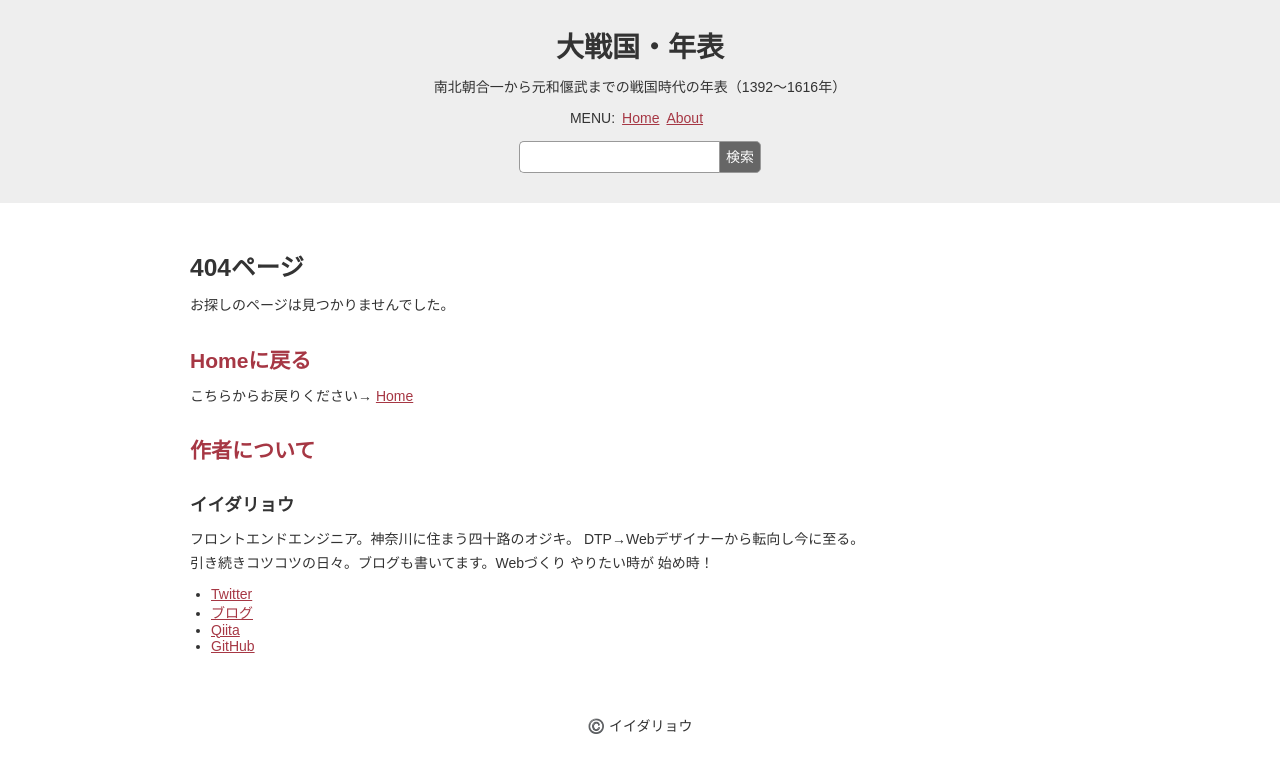
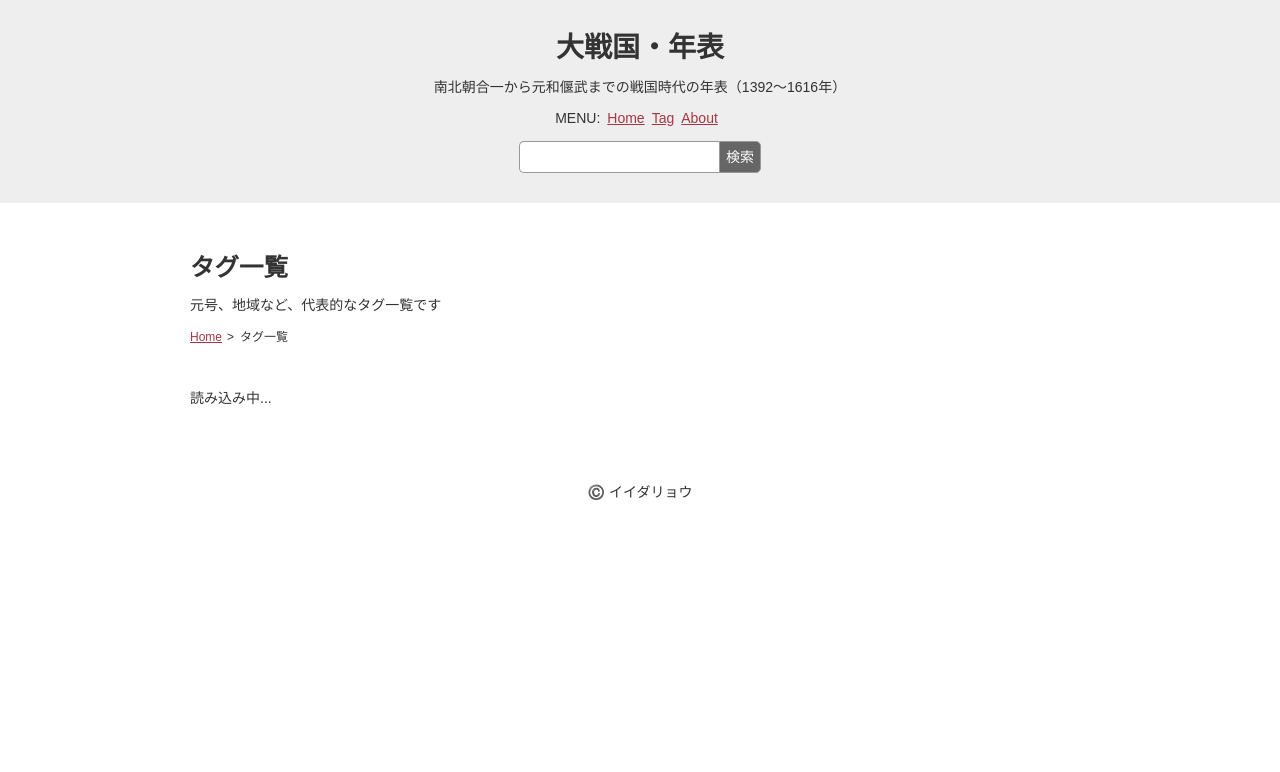
Before and after one commit to ryo-i/dai-sengoku-nenpyo, a Next.js app: page /tag in a window 1280 px wide. Before the commit this address had no page. Shown: the top 772 px of the page. Built offline with nearby package versions, Linux system fonts and the light colour scheme.

Commit message:
タグ一覧ページを追加（中身はまだない） #3

```diff
--- a/components/Header.tsx
+++ b/components/Header.tsx
@@ -111,6 +111,7 @@ function Header() {
         <nav>
           <span>MENU:</span>
           <Link href="/"><a>Home</a></Link>
+          <Link href="/tag"><a>Tag</a></Link>
           <Link href="/about"><a>About</a></Link>
         </nav>
         <SearchForn />
--- /dev/null
+++ b/components/InnerTag.tsx
@@ -0,0 +1,176 @@
+import React, { useState, useEffect, useContext }  from 'react';
+import Link from 'next/link';
+import styled from 'styled-components';
+import EventBreadcrumb from './EventBreadcrumb';
+import Nav from './style/Nav';
+import { getDividedArray } from '../modules/nenpyoInfo/getDividedArray';
+import Data from '../data/data.json';
+
+
+// CSS in JS
+const Section = styled.section`
+  margin: 40px 0;
+  .date {
+    margin: 0 0 5px;
+    font-weight: bold;
+    color: #777;
+  }
+  h2 {
+    margin-bottom: 1.75em;
+    color: #333;
+  }
+  h3 {
+    background: #eee;
+    margin: 0 0 20px;
+    padding: 10px;
+    border-radius: 3px;
+  }
+  dl {
+    display: flex;
+    flex-wrap: wrap;
+    @media(max-width: 600px) {
+      display: block;
+    }
+    dt, dd {
+      padding: 0.5em 0;
+      margin: 0;
+      overflow-wrap: break-word;
+	    word-wrap: break-word;
+    }
+    dt {
+      width: 20%;
+      padding-right: 1em;
+      @media(max-width: 600px) {
+        width: 100%;
+        padding: 0;
+      }
+      ::after {
+        content: "："
+      }
+    }
+    dd {
+      width: 80%;
+      @media(max-width: 600px) {
+        width: 100%;
+        padding: 0 0 15px;
+      }
+      .peapleList {
+        margin: 0 0 5px;
+        .peaples {
+          margin: 0;
+          padding: 0;
+          li {
+            display: inline;
+            :not(:last-child)::after {
+              content: ", "
+            }
+          }
+        }
+      }
+    }
+  }
+`;
+
+
+// Component
+function InnerTag() {
+  // Hooks
+  const [error, setError] = useState(null);
+  const [isLoaded, setIsLoaded] = useState(false);
+  const [eventData, setEventData] = useState({});
+
+
+  //  Get Event Data
+  useEffect(() => {
+
+  }, []);
+
+
+  // Common Info Array
+  function CommonInfoArray (props) {
+    if (error) {
+      return <p>エラー: {error.array}</p>;
+    } else if (props.array === '-' || props.array === '') {
+      return null;
+    } else if (!props.array) {
+      return <p>読み込み中...</p>;
+    }
+
+    const infoArray = getDividedArray(props.array);
+
+    return (
+      <ul className={props.paramKey}>
+        {infoArray.map((data, index) =>
+          <li key={index}>
+            <Link href={"../?" + props.paramKey + "=" + data}>
+              <a>{data + props.unit}</a>
+            </Link>
+          </li>
+        )}
+      </ul>
+    );
+  }
+
+
+  // Tag Info
+  const TagInfo = () => {
+
+    if (error) {
+      return <p>エラー: {error.message}</p>;
+    } else if (!isLoaded) {
+      return <p>読み込み中...</p>;
+    } else {
+      return (
+        <>
+          <section>
+            <h3>時期</h3>
+            <dl>
+              <dt>年間(和暦)</dt>
+              <dd>
+                <CommonInfoArray array={eventData['gengo']} paramKey={'gengo'} unit={''}  />
+              </dd>
+            </dl>
+          </section>
+          <section>
+            <h3>場所</h3>
+            <dl>
+              <dt>国(令制国)</dt>
+              <dd>
+                <CommonInfoArray array={eventData['country']} paramKey={'country'} unit={''}  />
+              </dd>
+            </dl>
+          </section>
+          <section>
+            <h3>勢力・人物</h3>
+            <dl>
+              <dt>勢力</dt>
+              <dd>
+                <CommonInfoArray array={eventData['influence']} paramKey={'influence'} unit={''}  />
+              </dd>
+            </dl>
+          </section>
+        </>
+      );
+    }
+  };
+
+
+  // JSX
+  return (
+    <>
+      <Nav>
+        <ul className="breadcrumb">
+          <li><Link href="/"><a>Home</a></Link></li>
+          <li>タグ一覧</li>
+        </ul>
+      </Nav>
+      <Section>
+        <p className="date">{eventData['commonDate']}</p>
+        <h2>{eventData['title']}</h2>
+        <TagInfo />
+      </Section>
+    </>
+  );
+}
+
+export default InnerTag;
--- a/pages/about.tsx
+++ b/pages/about.tsx
@@ -59,7 +59,7 @@ function About() {
                 <h2>進捗</h2>
                 <ul>
                     <li>pathから年月日全てを削除 <a href="https://github.com/ryo-i/dai-sengoku-nenpyo/issues/2" target="_blank">#2</a></li>
-                    <li>元号、地域のデータを追加 <a href="https://github.com/ryo-i/dai-sengoku-nenpyo/issues/3" target="_blank">#3</a></li>
+                    <li>タグ一覧ページを追加（中身はまだない） <a href="https://github.com/ryo-i/dai-sengoku-nenpyo/issues/3" target="_blank">#3</a></li>
                 </ul>
             </section>
             <section>
--- /dev/null
+++ b/pages/tag.tsx
@@ -0,0 +1,31 @@
+import React, { useState }  from 'react';
+import { categoryContext } from '../context/categoryContext';
+import Header from '../components/Header';
+import InnerTag from '../components/InnerTag';
+import Footer from '../components/Footer';
+import Data from '../data/data.json';
+
+
+const pageTitle = "タグ一覧";
+const pageText = "元号、地域など、代表的なタグ一覧です";
+
+
+function Home() {
+  const [isCategory, setIsCategory] = useState(false);
+  const [categoryName, setCategoryName] = useState('すべて');
+  const [categoryPath, setCategoryPath] = useState('');
+
+  return (
+    <>
+      <Header />
+      <main>
+        <h1>{ pageTitle }</h1>
+        <p dangerouslySetInnerHTML={{ __html: pageText }}></p>
+          <InnerTag />
+      </main>
+      <Footer />
+    </>
+  )
+}
+
+export default Home;
```
Also changed, not shown: 1 other file (tests, documents, lock files or other folders).
